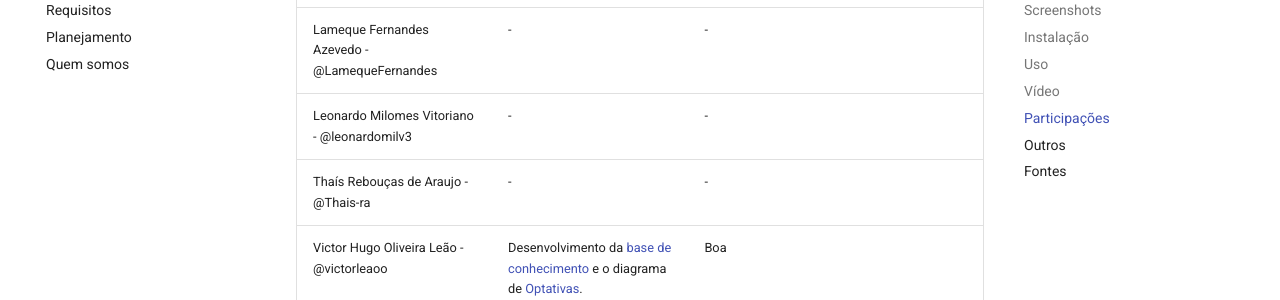
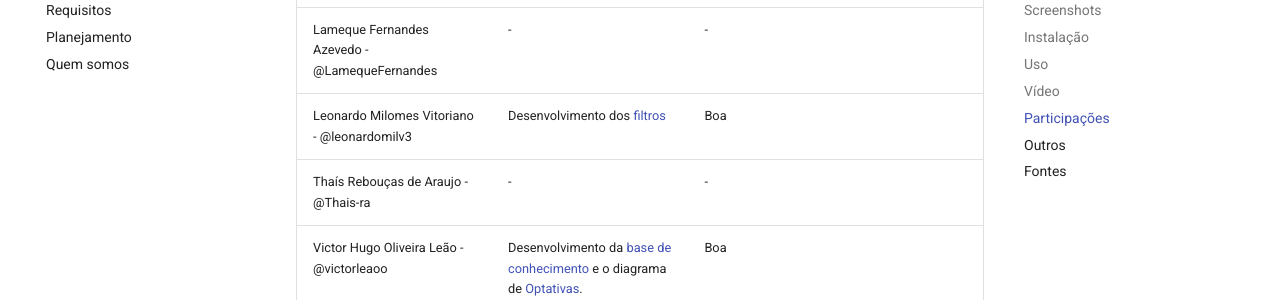
Before and after one commit to UnBParadigmas2023-1-Turma02/2023.1_G2_Logico_OptaSoftware, an MkDocs documentation site: the page built from pages/docs/index.md, in a window 1280 px wide and 900 px high, scrolled down 2269 px. Shown: the part 152-452 px from the top of the window. Built offline with MkDocs 1.6.1 and Material for MkDocs 9.7.7, drawn with Linux system fonts in a browser that asks for light colours; comment, search, counter and statistics services are not loaded.

```diff
--- a/pages/docs/index.md
+++ b/pages/docs/index.md
@@ -64,7 +64,7 @@ TEMPO: +/- 15min
 | Irwin Schmitt - @irwinschmitt | - | - |
 | Júlia Farias Sousa - @julisous | - | - |
 | Lameque Fernandes Azevedo - @LamequeFernandes | - | - |
-| Leonardo Milomes Vitoriano - @leonardomilv3 | - | - |
+| Leonardo Milomes Vitoriano - @leonardomilv3 | Desenvolvimento dos [filtros](https://github.com/UnBParadigmas2023-1-Turma02/2023.1_G2_Logico_OptaSoftware/blob/main/app/filtros.pl) | Boa |
 | Thaís Rebouças de Araujo - @Thais-ra | - | - |
 | Victor Hugo Oliveira Leão - @victorleaoo | Desenvolvimento da [base de conhecimento](https://github.com/UnBParadigmas2023-1-Turma02/2023.1_G2_Logico_OptaSoftware/blob/main/app/materias.pl) e o diagrama de [Optativas](https://unbparadigmas2023-1-turma02.github.io/2023.1_G2_Logico_OptaSoftware/optativas/).<br>Construção da documentação do Github Pages e README. | Boa |
 
```
